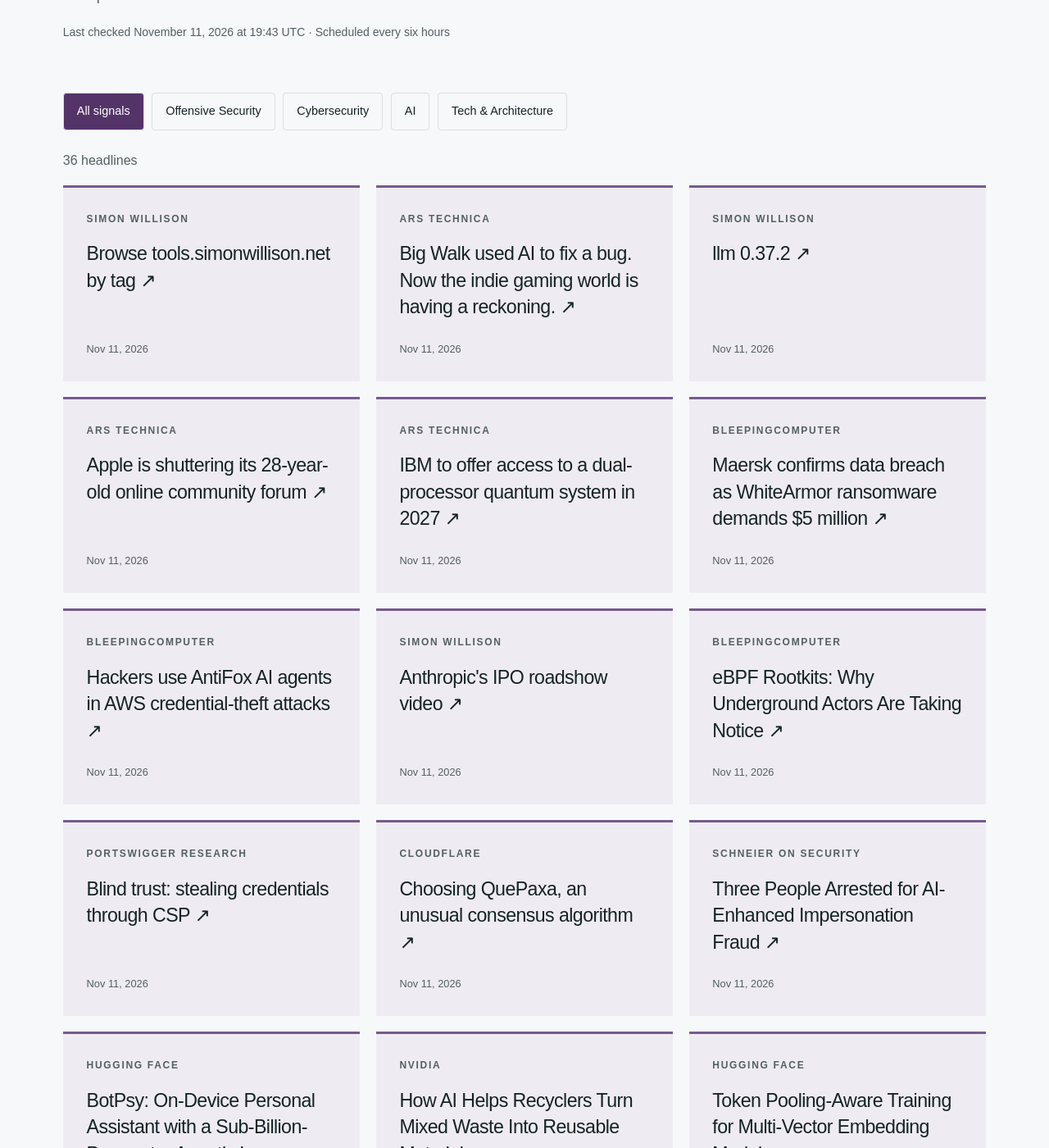
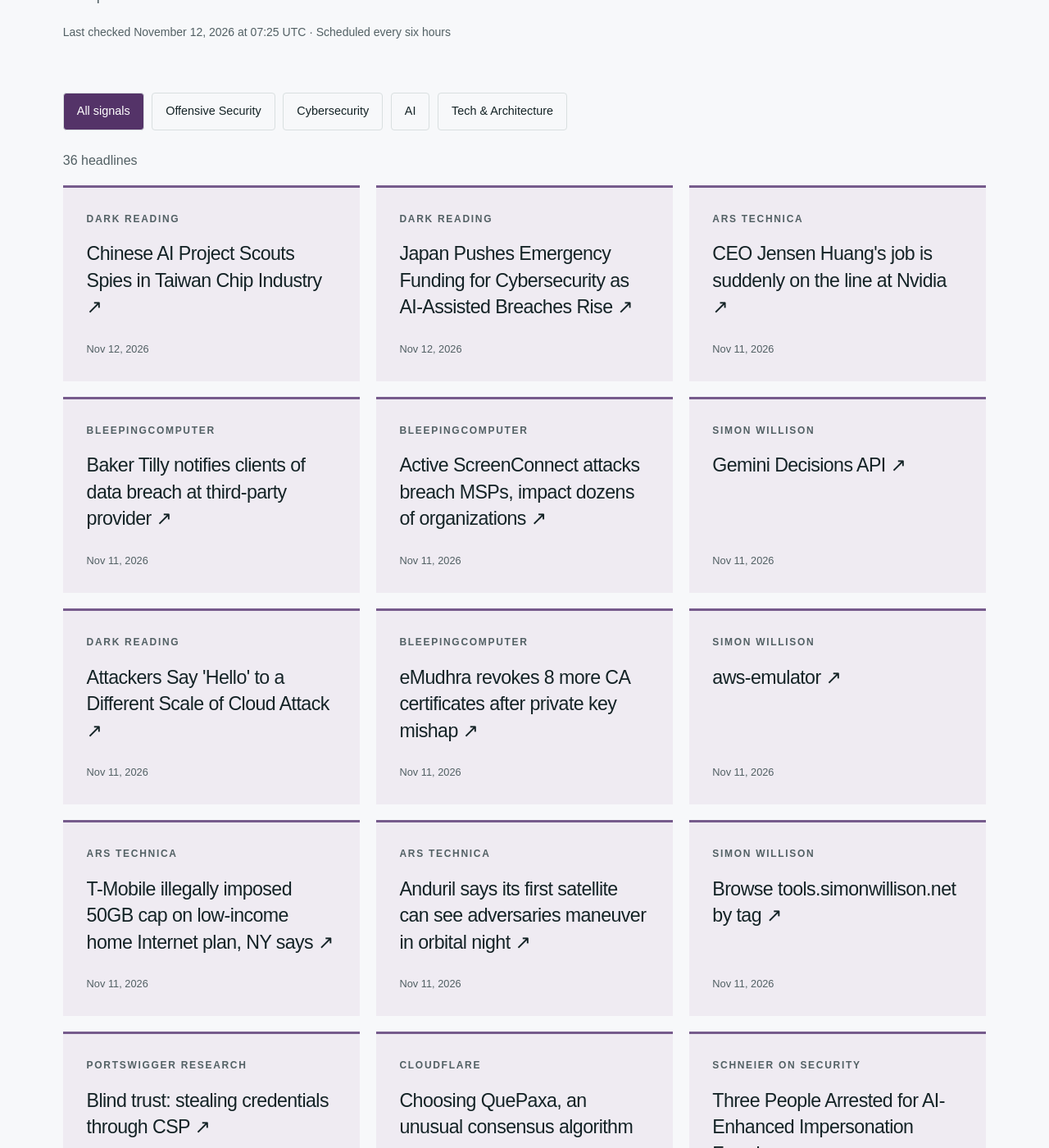
Before and after one commit to hntk/hntk.github.io, a Jekyll site: the page built from news/index.html, in a window 1280 px wide and 1400 px high, scrolled down 375 px. Shown: the whole window at 82% size. Built offline with Jekyll 4.4.1, drawn with Linux system fonts in a browser that asks for light colours; some of the changed text lies outside the part shown.

Commit message:
Refresh News and Signals

```diff
--- a/_data/news.json
+++ b/_data/news.json
@@ -1,6 +1,94 @@
 {
-  "updated": "2026-11-11T19:43:39.058035+00:00",
+  "updated": "2026-11-12T07:25:18.268039+00:00",
   "items": [
+    {
+      "title": "Chinese AI Project Scouts Spies in Taiwan Chip Industry",
+      "url": "https://www.darkreading.com/threat-intelligence/chinese-ai-project-scouts-spies-taiwan-chip-industry",
+      "published": "2026-11-12T01:00:00+00:00",
+      "source": "Dark Reading",
+      "source_id": "dark-reading",
+      "category": "cybersecurity"
+    },
+    {
+      "title": "Japan Pushes Emergency Funding for Cybersecurity as AI-Assisted Breaches Rise",
+      "url": "https://www.darkreading.com/cybersecurity-operations/japan-emergency-funding-cybersecurity-ai-assisted-breaches",
+      "published": "2026-11-12T00:00:00+00:00",
+      "source": "Dark Reading",
+      "source_id": "dark-reading",
+      "category": "cybersecurity"
+    },
+    {
+      "title": "CEO Jensen Huang's job is suddenly on the line at Nvidia",
+      "url": "https://arstechnica.com/gadgets/2026/11/ceo-jensen-huangs-job-is-suddenly-on-the-line-at-nvidia/",
+      "published": "2026-11-11T23:10:17+00:00",
+      "source": "Ars Technica",
+      "source_id": "ars-technica",
+      "category": "tech-architecture"
+    },
+    {
+      "title": "Baker Tilly notifies clients of data breach at third-party provider",
+      "url": "https://www.bleepingcomputer.com/news/security/baker-tilly-notifies-clients-of-data-breach-at-third-party-provider/",
+      "published": "2026-11-11T23:01:31+00:00",
+      "source": "BleepingComputer",
+      "source_id": "bleepingcomputer",
+      "category": "cybersecurity"
+    },
+    {
+      "title": "Active ScreenConnect attacks breach MSPs, impact dozens of organizations",
+      "url": "https://www.bleepingcomputer.com/news/security/active-screenconnect-attacks-breach-msps-impact-dozens-of-organizations/",
+      "published": "2026-11-11T22:56:21+00:00",
+      "source": "BleepingComputer",
+      "source_id": "bleepingcomputer",
+      "category": "cybersecurity"
+    },
+    {
+      "title": "Gemini Decisions API",
+      "url": "https://simonwillison.net/2026/Nov/11/gemini-decisions-api/",
+      "published": "2026-11-11T22:03:25+00:00",
+      "source": "Simon Willison",
+      "source_id": "simon-willison",
+      "category": "ai"
+    },
+    {
+      "title": "Attackers Say 'Hello' to a Different Scale of Cloud Attack",
+      "url": "https://www.darkreading.com/cloud-security/attackers-hello-scale-cloud-attack",
+      "published": "2026-11-11T21:44:04+00:00",
+      "source": "Dark Reading",
+      "source_id": "dark-reading",
+      "category": "cybersecurity"
+    },
+    {
+      "title": "eMudhra revokes 8 more CA certificates after private key mishap",
+      "url": "https://www.bleepingcomputer.com/news/security/emudhra-revokes-8-more-ca-certificates-after-private-key-mishap/",
+      "published": "2026-11-11T21:27:40+00:00",
+      "source": "BleepingComputer",
+      "source_id": "bleepingcomputer",
+      "category": "cybersecurity"
+    },
+    {
+      "title": "aws-emulator",
+      "url": "https://simonwillison.net/2026/Nov/11/aws-emulator/",
+      "published": "2026-11-11T21:18:30+00:00",
+      "source": "Simon Willison",
+      "source_id": "simon-willison",
+      "category": "ai"
+    },
+    {
+      "title": "T-Mobile illegally imposed 50GB cap on low-income home Internet plan, NY says",
+      "url": "https://arstechnica.com/tech-policy/2026/11/t-mobile-illegally-imposed-50-gb-cap-on-low-income-home-internet-plan-ny-says/",
+      "published": "2026-11-11T20:32:21+00:00",
+      "source": "Ars Technica",
+      "source_id": "ars-technica",
+      "category": "tech-architecture"
+    },
+    {
+      "title": "Anduril says its first satellite can see adversaries maneuver in orbital night",
+      "url": "https://arstechnica.com/space/2026/11/anduril-demos-night-vision-sensor-for-tracking-satellites-in-darkness/",
+      "published": "2026-11-11T20:22:03+00:00",
+      "source": "Ars Technica",
+      "source_id": "ars-technica",
+      "category": "tech-architecture"
+    },
     {
       "title": "Browse tools.simonwillison.net by tag",
       "url": "https://simonwillison.net/2026/Nov/11/tools-tags/",
@@ -8,70 +96,6 @@
       "source": "Simon Willison",
       "source_id": "simon-willison",
       "category": "ai"
-    },
-    {
-      "title": "Big Walk used AI to fix a bug. Now the indie gaming world is having a reckoning.",
-      "url": "https://arstechnica.com/gaming/2026/11/big-walk-used-ai-to-fix-a-bug-now-the-indie-gaming-world-is-having-a-reckoning/",
-      "published": "2026-11-11T17:37:32+00:00",
-      "source": "Ars Technica",
-      "source_id": "ars-technica",
-      "category": "tech-architecture"
-    },
-    {
-      "title": "llm 0.37.2",
-      "url": "https://simonwillison.net/2026/Nov/11/llm/",
-      "published": "2026-11-11T17:19:52+00:00",
-      "source": "Simon Willison",
-      "source_id": "simon-willison",
-      "category": "ai"
-    },
-    {
-      "title": "Apple is shuttering its 28-year-old online community forum",
-      "url": "https://arstechnica.com/gadgets/2026/11/apple-is-shuttering-its-28-year-old-online-community-forum/",
-      "published": "2026-11-11T17:04:26+00:00",
-      "source": "Ars Technica",
-      "source_id": "ars-technica",
-      "category": "tech-architecture"
-    },
-    {
-      "title": "IBM to offer access to a dual-processor quantum system in 2027",
-      "url": "https://arstechnica.com/science/2026/11/ibm-to-offer-access-to-a-dual-processor-quantum-system-in-2027/",
-      "published": "2026-11-11T16:33:08+00:00",
-      "source": "Ars Technica",
-      "source_id": "ars-technica",
-      "category": "tech-architecture"
-    },
-    {
-      "title": "Maersk confirms data breach as WhiteArmor ransomware demands $5 million",
-      "url": "https://www.bleepingcomputer.com/news/security/maersk-confirms-data-breach-as-whitearmor-ransomware-demands-5-million/",
-      "published": "2026-11-11T16:24:18+00:00",
-      "source": "BleepingComputer",
-      "source_id": "bleepingcomputer",
-      "category": "cybersecurity"
-    },
-    {
-      "title": "Hackers use AntiFox AI agents in AWS credential-theft attacks",
-      "url": "https://www.bleepingcomputer.com/news/security/hackers-use-antifox-ai-agents-in-aws-credential-theft-attacks/",
-      "published": "2026-11-11T15:12:59+00:00",
-      "source": "BleepingComputer",
-      "source_id": "bleepingcomputer",
-      "category": "cybersecurity"
-    },
-    {
-      "title": "Anthropic's IPO roadshow video",
-      "url": "https://simonwillison.net/2026/Nov/11/anthropic-ipo-roadshow/",
-      "published": "2026-11-11T15:11:59+00:00",
-      "source": "Simon Willison",
-      "source_id": "simon-willison",
-      "category": "ai"
-    },
-    {
-      "title": "eBPF Rootkits: Why Underground Actors Are Taking Notice",
-      "url": "https://www.bleepingcomputer.com/news/security/ebpf-rootkits-why-underground-actors-are-taking-notice/",
-      "published": "2026-11-11T15:01:11+00:00",
-      "source": "BleepingComputer",
-      "source_id": "bleepingcomputer",
-      "category": "cybersecurity"
     },
     {
       "title": "Blind trust: stealing credentials through CSP",
@@ -122,36 +146,12 @@
       "category": "ai"
     },
     {
-      "title": "November Patch Tuesday: An Overflowing Cornucopia of CVEs",
-      "url": "https://www.darkreading.com/vulnerabilities-threats/november-patch-tuesday-cornucopia-cves",
-      "published": "2026-11-10T22:26:51+00:00",
-      "source": "Dark Reading",
-      "source_id": "dark-reading",
-      "category": "cybersecurity"
-    },
-    {
-      "title": "Artex: The AI Pen-Test Tool Hackers Turned Into a Weapon",
-      "url": "https://www.darkreading.com/cyberattacks-data-breaches/artex-ai-pen-test-tool-hackers-weapon",
-      "published": "2026-11-10T21:01:14+00:00",
-      "source": "Dark Reading",
-      "source_id": "dark-reading",
-      "category": "cybersecurity"
-    },
-    {
       "title": "Lazare, veni foras: Reprogramming Dormant Neurons to Backdoor AI Agents",
       "url": "https://www.microsoft.com/en-us/research/blog/lazare-veni-foras-reprogramming-dormant-neurons-to-backdoor-ai-agents/",
       "published": "2026-11-10T20:52:56+00:00",
       "source": "Microsoft Research",
       "source_id": "microsoft-research",
       "category": "ai"
-    },
-    {
-      "title": "F-Secure Identifies 26 Ways AI Can Harm Consumers, and Where to Stop Them",
-      "url": "https://www.darkreading.com/application-security/f-secure-26-ways-ai-harm-consumers-where-to-stop-them",
-      "published": "2026-11-10T20:41:45+00:00",
-      "source": "Dark Reading",
-      "source_id": "dark-reading",
-      "category": "cybersecurity"
     },
     {
       "title": "Sage: AI for Assumed-Breach Operations, Built Into Mythic",
@@ -295,79 +295,79 @@
       "id": "ars-technica",
       "name": "Ars Technica",
       "status": "ok",
-      "last_success": "2026-11-11T19:43:39.058035+00:00"
+      "last_success": "2026-11-12T07:25:18.268039+00:00"
     },
     {
       "id": "bleepingcomputer",
       "name": "BleepingComputer",
       "status": "ok",
-      "last_success": "2026-11-11T19:43:39.058035+00:00"
+      "last_success": "2026-11-12T07:25:18.268039+00:00"
     },
     {
       "id": "cloudflare",
       "name": "Cloudflare",
       "status": "ok",
-      "last_success": "2026-11-11T19:43:39.058035+00:00"
+      "last_success": "2026-11-12T07:25:18.268039+00:00"
     },
     {
       "id": "dark-reading",
       "name": "Dark Reading",
       "status": "ok",
-      "last_success": "2026-11-11T19:43:39.058035+00:00"
+      "last_success": "2026-11-12T07:25:18.268039+00:00"
     },
     {
       "id": "hugging-face",
       "name": "Hugging Face",
       "status": "ok",
-      "last_success": "2026-11-11T19:43:39.058035+00:00"
+      "last_success": "2026-11-12T07:25:18.268039+00:00"
     },
     {
       "id": "microsoft-research",
       "name": "Microsoft Research",
       "status": "ok",
-      "last_success": "2026-11-11T19:43:39.058035+00:00"
+      "last_success": "2026-11-12T07:25:18.268039+00:00"
     },
     {
       "id": "nvidia",
       "name": "NVIDIA",
       "status": "ok",
-      "last_success": "2026-11-11T19:43:39.058035+00:00"
+      "last_success": "2026-11-12T07:25:18.268039+00:00"
     },
     {
       "id": "portswigger",
       "name": "PortSwigger Research",
       "status": "ok",
-      "last_success": "2026-11-11T19:43:39.058035+00:00"
+      "last_success": "2026-11-12T07:25:18.268039+00:00"
     },
     {
       "id": "schneier",
       "name": "Schneier on Security",
       "status": "ok",
-      "last_success": "2026-11-11T19:43:39.058035+00:00"
+      "last_success": "2026-11-12T07:25:18.268039+00:00"
     },
     {
       "id": "simon-willison",
       "name": "Simon Willison",
       "status": "ok",
-      "last_success": "2026-11-11T19:43:39.058035+00:00"
+      "last_success": "2026-11-12T07:25:18.268039+00:00"
     },
     {
       "id": "specterops",
       "name": "SpecterOps",
       "status": "ok",
-      "last_success": "2026-11-11T19:43:39.058035+00:00"
+      "last_success": "2026-11-12T07:25:18.268039+00:00"
     },
     {
       "id": "trail-of-bits",
       "name": "Trail of Bits",
       "status": "ok",
-      "last_success": "2026-11-11T19:43:39.058035+00:00"
+      "last_success": "2026-11-12T07:25:18.268039+00:00"
     },
     {
       "id": "wired",
       "name": "WIRED Security",
       "status": "ok",
-      "last_success": "2026-11-11T19:43:39.058035+00:00"
+      "last_success": "2026-11-12T07:25:18.268039+00:00"
     }
   ]
 }
```
